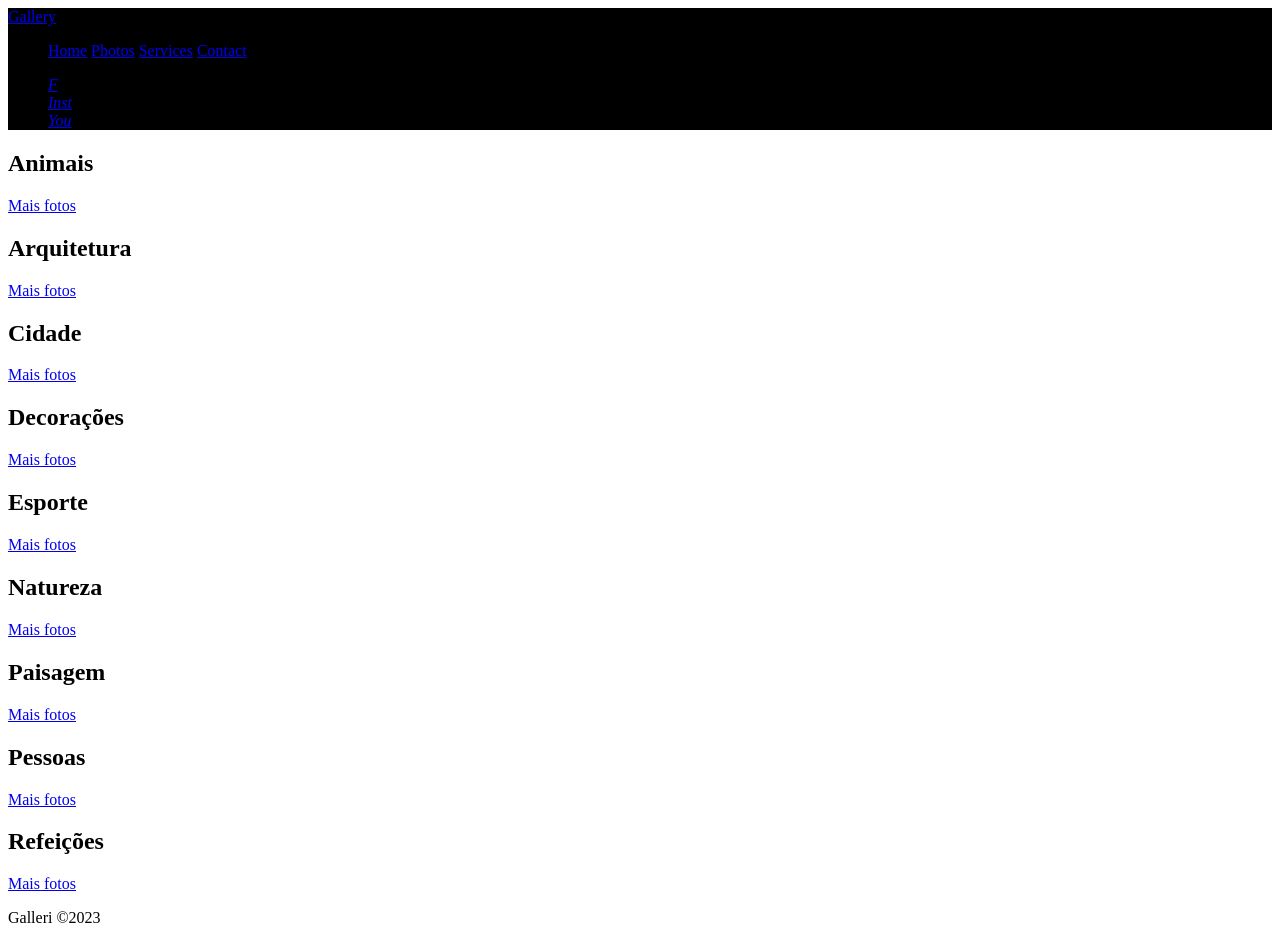
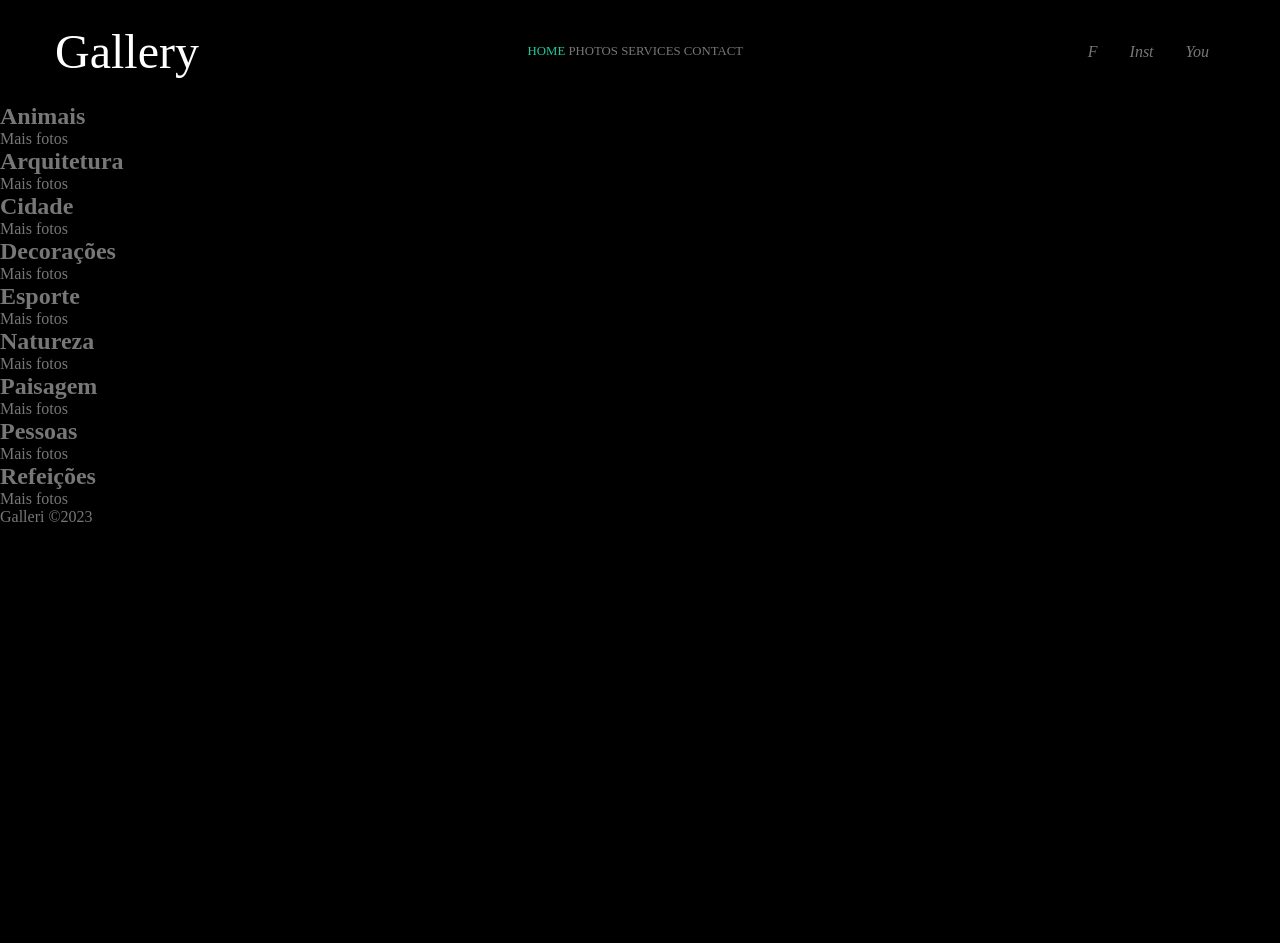
Before and after one commit to joaovitorfirmino2812/Galleri, a plain HTML site: page index.html in a window 1280 px wide. After the commit the page ends 800 px from the top, so only its background shows below. Drawn offline with Linux system fonts and the light colour scheme.

Commit message:
Update style.css

```diff
--- a/css/style.css
+++ b/css/style.css
@@ -1,5 +1,62 @@
-header {
+* {
+  font-family: "Josefin Sans";
+  padding: 0;
+  margin: 0;
+  box-sizing: border-box;
+}
+
+body {
   background-color: #000;
+  color: #777;
+}
+body a {
+  color: #777;
+  text-decoration: none;
+  transition: 0.4s;
+}
+body ul {
+  list-style: none;
+}
+
+.header {
+  display: flex;
+  justify-content: space-between;
+  max-width: 1170px;
+  padding: 1.5rem 0;
+  margin: 0 auto;
+}
+.header-brand {
+  color: #FFF;
+  font-size: 3rem;
+}
+.header-navbar ul {
+  height: 100%;
+  display: flex;
+  align-items: center;
+  justify-content: center;
+}
+.header-navbar ul li {
+  margin: 0 1rem;
+  text-transform: uppercase;
+  font-size: 0.8rem;
+}
+.header-navbar ul li .active {
+  color: #20C997;
+}
+.header-navbar ul li a:hover {
+  color: #20C997;
+}
+.header-social-media ul {
+  display: flex;
+  align-items: center;
+  justify-content: center;
+  height: 100%;
+}
+.header-social-media ul li {
+  margin: 0 1rem;
+}
+.header-social-media ul li a:hover {
+  color: #20C997;
 }
 
 /*# sourceMappingURL=style.css.map */
```
